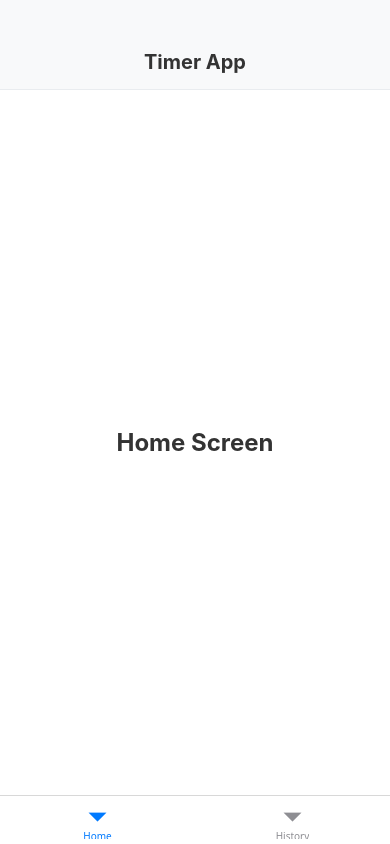
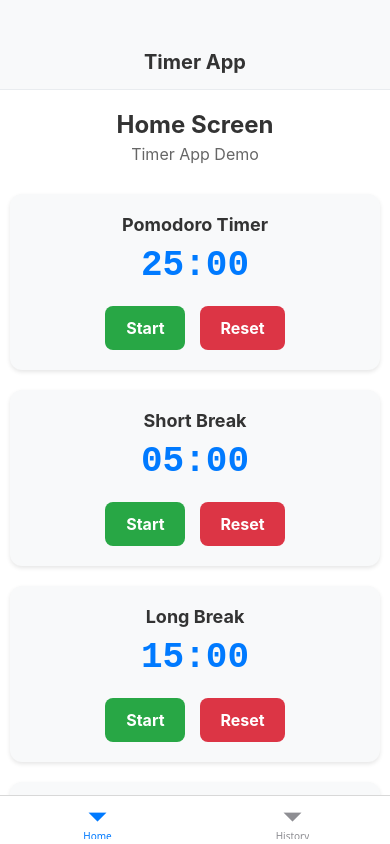
Before and after one commit to Chirag4452/Health_Flex_TimerApp, a React Native app in the folder TimerApp/: screen /Home in a window 390 px wide. Built offline with nearby package versions, Linux system fonts and the light colour scheme.

Commit message:
Add_Timer

```diff
--- /dev/null
+++ b/TimerApp/components/Timer.js
@@ -0,0 +1,173 @@
+import React, { useState, useEffect } from 'react';
+import { View, Text, TouchableOpacity, StyleSheet } from 'react-native';
+
+/**
+ * Timer component with countdown functionality
+ * Props:
+ * - name: string - Display name for the timer
+ * - duration: number - Timer duration in seconds
+ * - onComplete: function - Callback when timer reaches zero
+ */
+export default function Timer({ name, duration, onComplete }) {
+  // State management for timer functionality
+  const [remaining_time, set_remaining_time] = useState(duration);
+  const [is_running, set_is_running] = useState(false);
+
+  /**
+   * Formats time from seconds to MM:SS format
+   * @param {number} seconds - Time in seconds
+   * @returns {string} Formatted time string
+   */
+  const format_time = (seconds) => {
+    const minutes = Math.floor(seconds / 60);
+    const remaining_seconds = seconds % 60;
+    return `${minutes.toString().padStart(2, '0')}:${remaining_seconds.toString().padStart(2, '0')}`;
+  };
+
+  /**
+   * Starts or pauses the timer
+   */
+  const toggle_timer = () => {
+    set_is_running(!is_running);
+  };
+
+  /**
+   * Resets the timer to initial duration and stops it
+   */
+  const reset_timer = () => {
+    set_is_running(false);
+    set_remaining_time(duration);
+  };
+
+  // Effect hook for countdown logic and cleanup
+  useEffect(() => {
+    let interval_id;
+
+    // Set up interval when timer is running
+    if (is_running && remaining_time > 0) {
+      interval_id = setInterval(() => {
+        set_remaining_time((prev_time) => {
+          const new_time = prev_time - 1;
+
+          // Call onComplete callback when timer reaches zero
+          if (new_time <= 0) {
+            set_is_running(false);
+            if (onComplete) {
+              onComplete();
+            }
+            return 0;
+          }
+
+          return new_time;
+        });
+      }, 1000);
+    }
+
+    // Cleanup function to clear interval
+    return () => {
+      if (interval_id) {
+        clearInterval(interval_id);
+      }
+    };
+  }, [is_running, remaining_time, onComplete]);
+
+  // Effect to stop timer when remaining_time reaches 0
+  useEffect(() => {
+    if (remaining_time === 0 && is_running) {
+      set_is_running(false);
+    }
+  }, [remaining_time, is_running]);
+
+  return (
+    <View style={styles.container}>
+      {/* Timer name display */}
+      <Text style={styles.timer_name}>{name}</Text>
+
+      {/* Remaining time display in MM:SS format */}
+      <Text style={styles.time_display}>
+        {format_time(remaining_time)}
+      </Text>
+
+      {/* Control buttons */}
+      <View style={styles.button_container}>
+        {/* Start/Pause button */}
+        <TouchableOpacity
+          style={[
+            styles.button,
+            is_running ? styles.pause_button : styles.start_button
+          ]}
+          onPress={toggle_timer}
+          disabled={remaining_time === 0}
+        >
+          <Text style={styles.button_text}>
+            {is_running ? 'Pause' : 'Start'}
+          </Text>
+        </TouchableOpacity>
+
+        {/* Reset button */}
+        <TouchableOpacity
+          style={[styles.button, styles.reset_button]}
+          onPress={reset_timer}
+        >
+          <Text style={styles.button_text}>Reset</Text>
+        </TouchableOpacity>
+      </View>
+    </View>
+  );
+}
+
+const styles = StyleSheet.create({
+  container: {
+    backgroundColor: '#f8f9fa',
+    borderRadius: 12,
+    padding: 20,
+    margin: 10,
+    alignItems: 'center',
+    shadowColor: '#000',
+    shadowOffset: {
+      width: 0,
+      height: 2,
+    },
+    shadowOpacity: 0.1,
+    shadowRadius: 4,
+    elevation: 3,
+  },
+  timer_name: {
+    fontSize: 18,
+    fontWeight: 'bold',
+    color: '#333',
+    marginBottom: 10,
+  },
+  time_display: {
+    fontSize: 36,
+    fontWeight: 'bold',
+    color: '#007AFF',
+    marginBottom: 20,
+    fontFamily: 'monospace',
+  },
+  button_container: {
+    flexDirection: 'row',
+    gap: 15,
+  },
+  button: {
+    paddingHorizontal: 20,
+    paddingVertical: 12,
+    borderRadius: 8,
+    minWidth: 80,
+    alignItems: 'center',
+  },
+  start_button: {
+    backgroundColor: '#28a745',
+  },
+  pause_button: {
+    backgroundColor: '#ffc107',
+  },
+  reset_button: {
+    backgroundColor: '#dc3545',
+  },
+  button_text: {
+    color: '#fff',
+    fontSize: 16,
+    fontWeight: 'bold',
+  },
+});
--- a/TimerApp/screens/HomeScreen.js
+++ b/TimerApp/screens/HomeScreen.js
@@ -1,15 +1,56 @@
 import React from 'react';
-import { View, Text, StyleSheet } from 'react-native';
+import { View, Text, StyleSheet, ScrollView, Alert } from 'react-native';
+import Timer from '../components/Timer';
 
 /**
  * HomeScreen component - displays the main home screen of the Timer App
- * Shows a centered title indicating this is the Home screen
+ * Shows sample timers to demonstrate Timer component functionality
  */
 export default function HomeScreen() {
+  /**
+   * Callback function when a timer completes
+   * @param {string} timer_name - Name of the completed timer
+   */
+  const handle_timer_complete = (timer_name) => {
+    Alert.alert(
+      'Timer Complete!',
+      `${timer_name} has finished!`,
+      [{ text: 'OK' }]
+    );
+  };
+
   return (
-    <View style={styles.container}>
-      <Text style={styles.screen_title}>Home Screen</Text>
-    </View>
+    <ScrollView style={styles.container}>
+      <View style={styles.header}>
+        <Text style={styles.screen_title}>Home Screen</Text>
+        <Text style={styles.subtitle}>Timer App Demo</Text>
+      </View>
+
+      {/* Sample timers to demonstrate functionality */}
+      <Timer
+        name="Pomodoro Timer"
+        duration={25 * 60} // 25 minutes
+        onComplete={() => handle_timer_complete('Pomodoro Timer')}
+      />
+
+      <Timer
+        name="Short Break"
+        duration={5 * 60} // 5 minutes
+        onComplete={() => handle_timer_complete('Short Break')}
+      />
+
+      <Timer
+        name="Long Break"
+        duration={15 * 60} // 15 minutes
+        onComplete={() => handle_timer_complete('Long Break')}
+      />
+
+      <Timer
+        name="Quick Test"
+        duration={10} // 10 seconds for testing
+        onComplete={() => handle_timer_complete('Quick Test')}
+      />
+    </ScrollView>
   );
 }
 
@@ -17,12 +58,20 @@ const styles = StyleSheet.create({
   container: {
     flex: 1,
     backgroundColor: '#fff',
+  },
+  header: {
     alignItems: 'center',
-    justifyContent: 'center',
+    paddingVertical: 20,
+    paddingHorizontal: 10,
   },
   screen_title: {
     fontSize: 24,
     fontWeight: 'bold',
     color: '#333',
   },
+  subtitle: {
+    fontSize: 16,
+    color: '#666',
+    marginTop: 5,
+  },
 });
```
